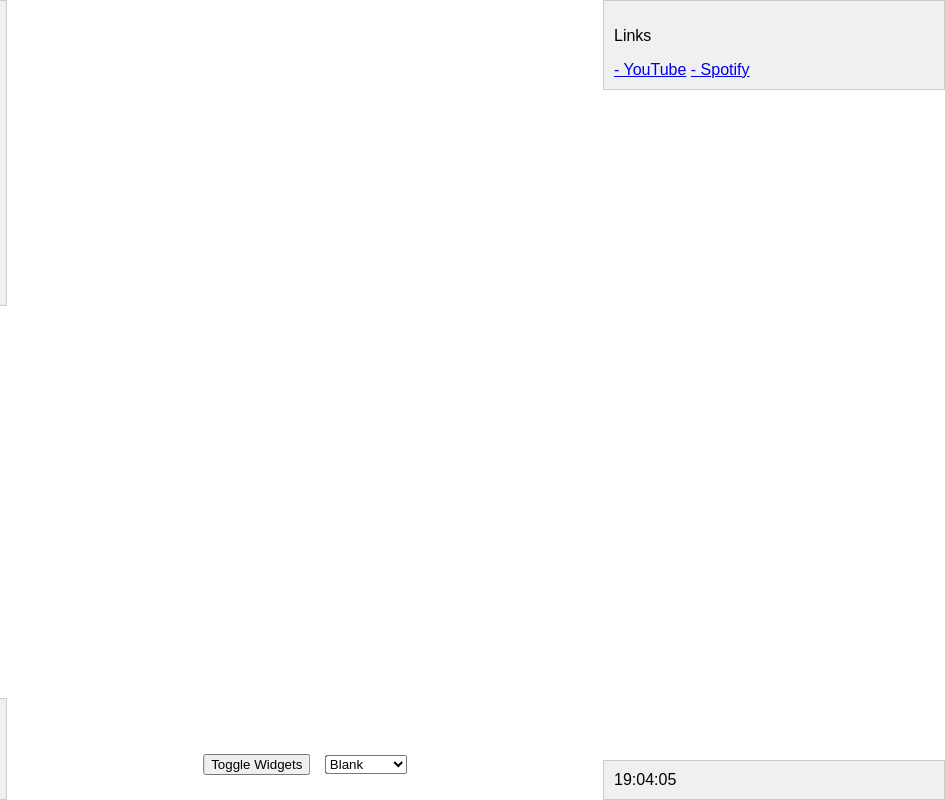
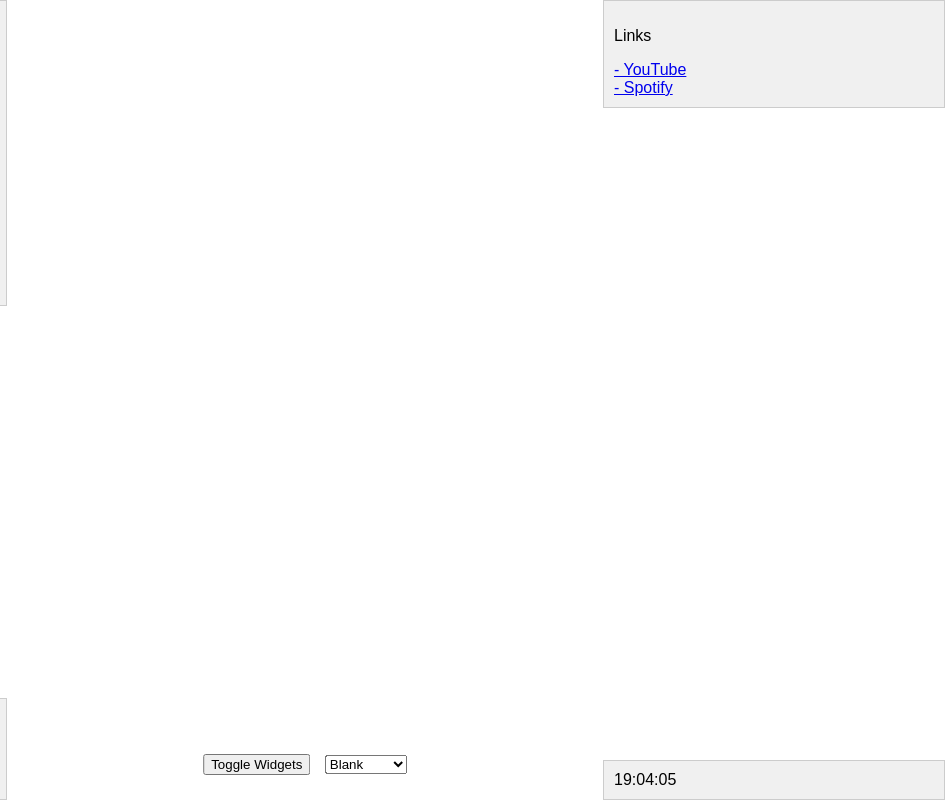
Before and after one commit to LAGameStudios/smart-display, a plain HTML site: page index.html in a window 1280 px wide. Shown: the full height of the page, 335-1280 px from the left. Drawn offline with Linux system fonts and the light colour scheme.

Commit message:
Update index.html

```diff
--- a/index.html
+++ b/index.html
@@ -16,7 +16,7 @@
         <div class="widget top-right">
             <div id="link-widget">
                 <p>Links</p>
-                <a href="https://www.youtube.com" target="_blank">- YouTube</a>
+                <a href="https://www.youtube.com" target="_blank">- YouTube</a><br>
                 <a href="https://open.spotify.com" target="_blank">- Spotify</a>
             </div>
         </div>
```
